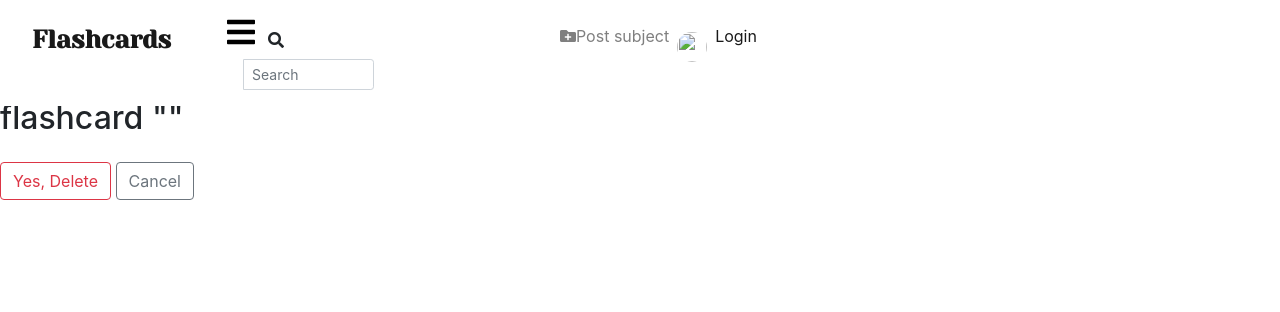
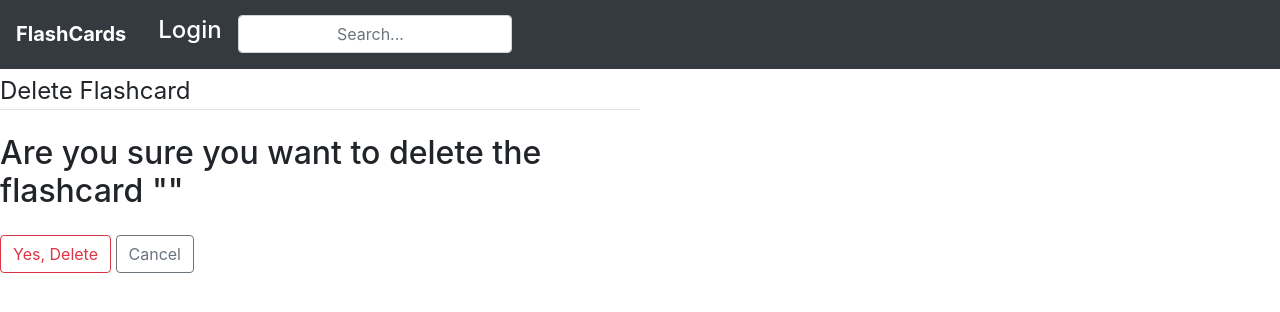
Before and after one commit to praize-laurine/flashcards, a Django app: page /post/1/delete/ in a window 1280 px wide. Shown: the top 312 px of the page. Run offline with Django 3.2, Linux system fonts and the light colour scheme; tables that the repository leaves empty hold one stand-in row (values such as "Sample post"); some libraries are stand-ins or nearby versions; some web fonts are replaced.

Commit message:
modified navbar and index page

```diff
--- a/cards/templates/index.html
+++ b/cards/templates/index.html
@@ -80,7 +80,7 @@
     </div>
     <footer class="page-footer font-small dark bg-info">
         <div class="footer-copyright text-center py-3">© 2020 Copyright:Find a flash card
-            <a href="#"> 2020</a>
+            <a href="#"> 2021</a>
         </div>
     </footer>
 </div>
--- a/cards/templates/navbar.html
+++ b/cards/templates/navbar.html
@@ -1,75 +1,55 @@
-<!-- {% load crispy_forms_tags %} -->
-<div class="navbar fixed-top bg-white">
+{% load crispy_forms_tags %}
+<!doctype html>
+<html lang="en">
+<head>
+    <meta charset="utf-8">
+    <meta name="viewport" content="width=device-width, initial-scale=1, shrink-to-fit=no">
+    <!-- Bootstrap CSS -->
+    <link rel="stylesheet" href="https://stackpath.bootstrapcdn.com/bootstrap/4.1.3/css/bootstrap.min.css" integrity="sha384-MCw98/SFnGE8fJT3GXwEOngsV7Zt27NXFoaoApmYm81iuXoPkFOJwJ8ERdknLPMO"
+        crossorigin="anonymous">
+    <link href="https://fonts.googleapis.com/css?family=Limelight" rel="stylesheet">
+    <title>FlashCards</title>
+</head>
+<body>
+<nav class="mb-1 navbar navbar-expand-lg navbar-dark bg-dark">
 
-<nav class="navbar navbar-expand-lg navbar-light">
+  <a class="navbar-brand" href="{%  url 'index'%}"><b>FlashCards</b></a>
+  <button class="navbar-toggler" type="button" data-toggle="collapse" data-target="#navbarSupportedContent-333"
+    aria-controls="navbarSupportedContent-333" aria-expanded="false" aria-label="Toggle navigation">
+    <span class="navbar-toggler-icon"></span>
+  </button>
+  {% if user.is_authenticated %}
+  <div class="collapse navbar-collapse" id="navbarSupportedContent-333">
+    <ul class="navbar-nav mr-auto">
 
-    <button class="navbar-toggler" type="button" data-toggle="collapse" data-target="#navbarSupportedContent" aria-controls="navbarSupportedContent" aria-expanded="false" aria-label="Toggle navigation">
-    <span class="navbar-toggler-icon"></span>
-   </button>
+      <li class="nav-item dropdown">
+        <a class="nav-link dropdown-toggle" id="navbarDropdownMenuLink-333" data-toggle="dropdown"
+          aria-haspopup="true" aria-expanded="false">Account
+        </a>
+        <div class="dropdown-menu dropdown-default" aria-labelledby="navbarDropdownMenuLink-333">
+          <a class="dropdown-item" href="{%url 'userProfile'%}">Profile</a>
+          <a class="dropdown-item" href="/accounts/logout">Logout</a>
+        </div>
+      </li>
+    </ul>
+            <div>
+              <a class="navbar-brand" href="{%url 'post_subject'%}">Post ptoject</a>
+          </div>
+        {% else %}
+          <div>
+            <li class="navbar-item" style="list-style: none;">
+              <a class="nav-link text-white" href="/accounts/login"><h4>Login</h4></a>
+            </li>
+          </div>
 
-   <div class="collapse navbar-collapse" id="navbarSupportedContent">
-       <div class="row">
-
-
-           <div class="col-sm-3">
-            <a class="navbar-brand" href="{% url 'index' %}" style="font-family: 'Yeseva One', cursive; font-size:25px;"><b>Flashcards</b></a>
-           </div>
-
-           <div class="col-sm-5">
-            <form class="navbar-form " role="search" action="{% url 'search_subject_results' %}">
-                <div class="input-group">
-                    <div class="input-group-btn">
-                     <i class="fa fa-bars fa-2x" aria-hidden="true" ></i><button class="btn btn-default" type="submit"><i class="fas fa-search"></i></i></button>
-                    </div>
-                    <input type="text" class="form-control form-control-sm ml-3 w-75" placeholder="Search"
-                    name="project">
-                 </div>
+          {% endif %}
+        </ul>
+      <div class="navbar-nav">
+            <div class="text-center">
+            <form class="form-inline my-2 my-lg-0" role="search" action="{% url 'search_subject_results' %}">
+            <input style="text-align: center;"  class="form-control" name="project" type="search" placeholder="Search... " aria-label="Search">
             </form>
         </div>
-
-           <div class="col-sm-4">
-               <ul class="navbar-nav">
-                   <li lass="nav-item active">
-                    <a class="nav-link" href="{%url 'post_subject'%}"><i class="fas fa-folder-plus"></i>Post subject<span class="sr-only">(current)</span></a>
-
-                   </li>
-
-                   <li class="dropdown mt-3">
-                    <img width="120%" height="120%" src="{{user.userProfile.profile_pic.url }}" alt="" style="border-radius: 50%; width:30px; height:30px; ">
-
-
-                   </li>
-
-                   {% if user.is_authenticated %}
-
-                   <li class="nav-item dropdown">
-                       <div>
-                        <a class="nav-link dropdown-toggle" href="#" id="navbarDropdown" role="button"
-                        data-toggle="dropdown" aria-haspopup="true" aria-expanded="false">
-                        Account
-                       </a>
-
-                       <div class="dropdown-menu" aria-labelledby="navbarDropdown">
-                        <a class="dropdown-item" href="{%url 'userProfile'%}">Profile</a>
-                        <div class="dropdown-divider"></div>
-                        <a class="dropdown-item" href="/accounts/logout">Logout</a>
-                      </div>
-                      </div>
-
-                   </li>
-
-                   {% else %}
-                   <li class="nav-item active">
-                    <a class="nav-link" href="/accounts/login">Login <span class="sr-only">(current)</span></a>
-                </li>
-
-
-               </ul>
-           </div>
-       </div>
-       {% endif %}
-   </div>
-<!-- </div> -->
-
+      </div>
+  </div>
 </nav>
-</div>
```
Also changed, not shown: media/images/IMG-20201001-WA0011_KZt7QIA.jpg (added), media/images/images_BNt9sAK.jpeg (added), media/images/images_ggQd0SN.jpeg (added), media/images/images_rYBoSQS.jpeg (added), media/images/images_yLSkabf.jpeg (added), media/profile/IMG-20201001-WA0011_BadM7DY.jpg (added).
